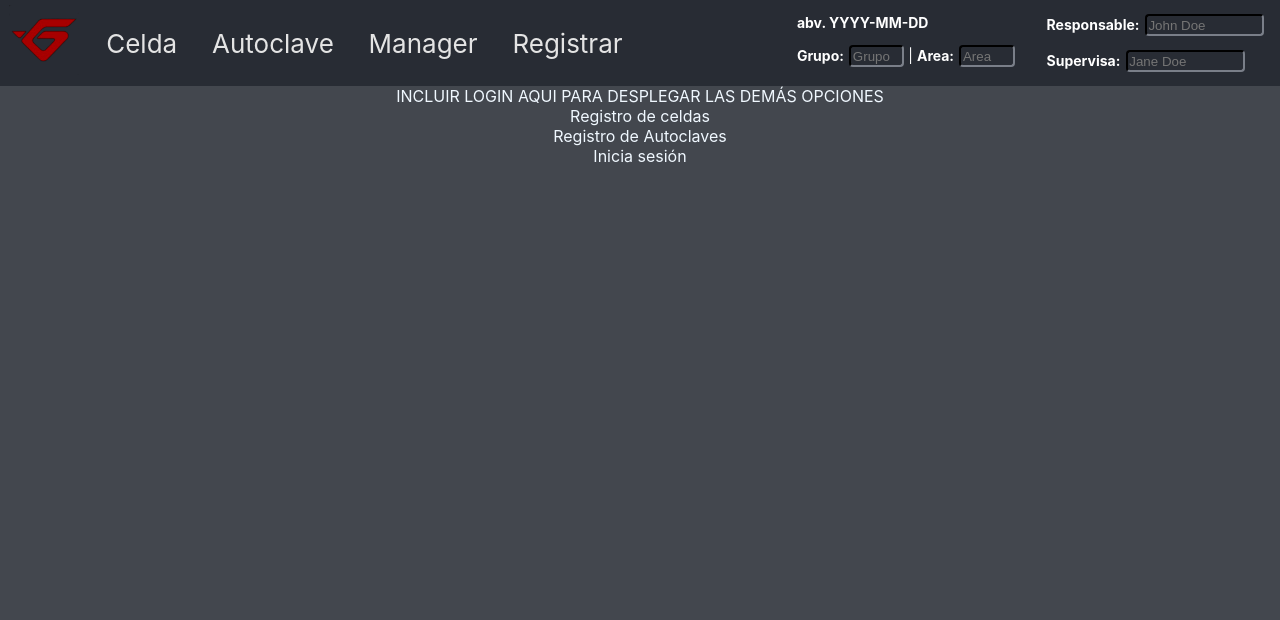
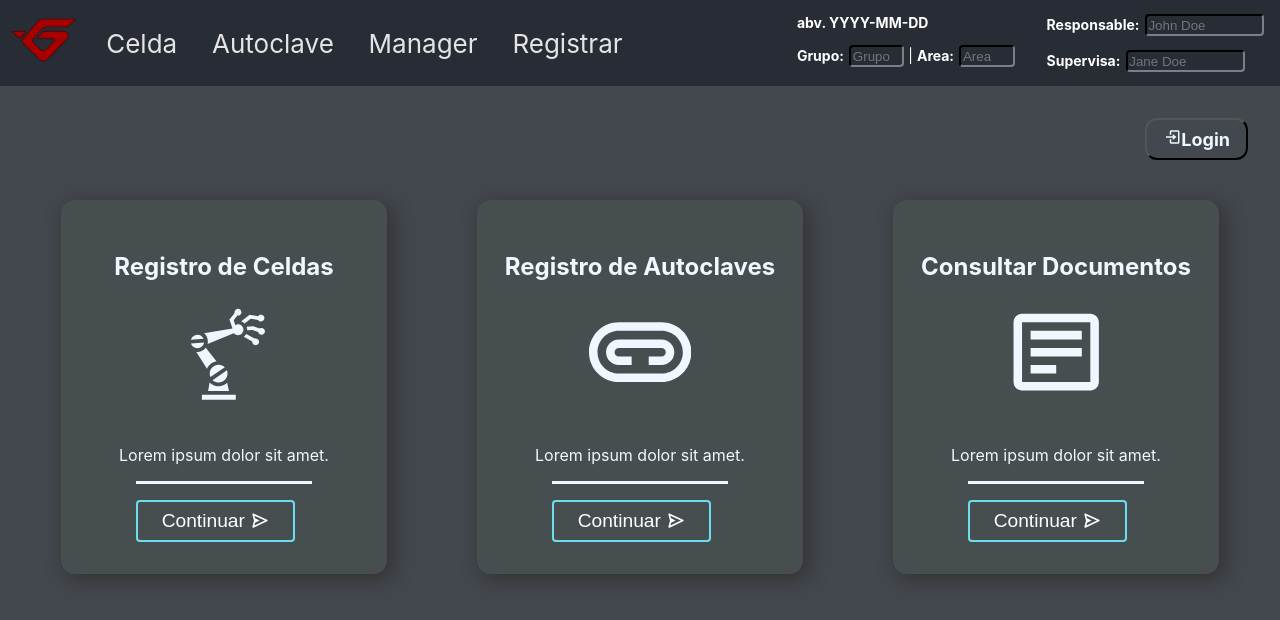
Before and after one commit to i-wolffe/ag-grid-react-test, a React (Create React App) app: page / in a window 1280 px wide. Shown: the top 620 px of the page. Built offline with nearby package versions, Linux system fonts and the light colour scheme.

Commit message:
Added format to Homepage cards

```diff
--- a/package.json
+++ b/package.json
@@ -12,6 +12,7 @@
     "react": "^18.2.0",
     "react-bootstrap": "^2.8.0",
     "react-dom": "^18.2.0",
+    "react-icons": "^4.10.1",
     "react-router-dom": "^6.15.0",
     "react-scripts": "5.0.1",
     "react-select": "^5.7.4",
--- a/public/index.html
+++ b/public/index.html
@@ -5,6 +5,7 @@
     <link rel="icon" href="%PUBLIC_URL%/icon.ico" />
     <meta name="viewport" content="width=device-width, initial-scale=1" />
     <meta name="theme-color" content="#000000" />
+    <meta http-equiv="X-UA-Compatible" content="IE=edge">
     <meta
       name="description"
       content="Web site created using create-react-app"
--- a/src/App.css
+++ b/src/App.css
@@ -1,8 +1,24 @@
+
+:root {
+  --blue: #00F;
+  --bg-l: #43474e;
+  --bg-d: #282c34;
+  --liner: rgba(75, 75, 77, 0.4);
+  --accent: #AAAAAA;
+  --clr: #6bdfee;
+}
+
+a {
+  text-decoration: none !important;
+}
+
 .App {
   text-align: center;
   color: aliceblue;
   background-color: #43474e;
   min-height: 100vh;
+  max-width: 100vw;
+  overflow-x: hidden;
 }
 
 .App-logo {
@@ -64,6 +80,24 @@
 
 /**************************************************/
 
+.d-flex {
+  display: flex;
+  flex-direction: column;
+  flex-wrap: wrap;
+  justify-content: center;
+  align-items: center;
+}
+
+.d-flex-r {
+  display: flex;
+  flex-direction: row;
+  flex-wrap: wrap;
+  justify-content: center;
+  align-items: center;
+}
+
+/**************************************************/
+
 .Content-container {
   min-height: 50vh;
   padding: 1rem;
@@ -111,6 +145,139 @@
   background-color: rgba(200, 200, 200, 0.4);
 }
 
+.Card-container {
+  width: 100%;
+  margin: 1rem;
+  padding: 0.5rem 0rem;
+  justify-content: space-around;
+}
+
+.Login-bar {
+  width: 100%;
+  padding: 1rem;
+  padding-bottom: 0px;
+  margin-top: 0.5rem;
+  justify-content: flex-end;
+}
+.Login-bar > * {
+  margin: 0.5rem 1rem;
+}
+
+.Login-button {
+  border: 2px outset #555555;
+  padding: 0.5rem 1rem;
+  border-radius: 12px;
+  font-size: large;
+  font-weight: 700;
+  outline: none;
+}
+.Login-button:hover {
+  background-color: rgba(200, 200, 200, 0.4);
+  transform: scale(1.05);
+  transition: 0.2s;
+  cursor: pointer;
+}
+.Login-button:active {
+  background-color: rgba(200, 200, 200, 0.2);
+  border: 2px solid rgba(2, 3, 44, 0.945);
+  transition: 0.2s;
+}
+
+/**************************************************/
+
+.Action-card {
+  background-color: #464E4F;
+  min-width: 23vw;
+  padding: 2rem 1rem;
+  margin: 0.5rem 0rem;
+  border-radius: 14px;
+  -webkit-box-shadow: 5px 5px 17px 3px rgba(51,51,51,0.85);
+  -moz-box-shadow: 5px 5px 17px 3px rgba(51,51,51,0.85);
+  box-shadow: 5px 5px 17px 3px rgba(51,51,51,0.85);
+}
+
+.Action-card:hover {
+  transform: scale(1.05);
+  transition: all 200ms linear;
+  -webkit-box-shadow: 2px 2px 15px 8px rgba(51,51,51,0.85);
+  -moz-box-shadow: 2px 2px 15px 8px rgba(51,51,51,0.85);
+  box-shadow: 2px 2px 15px 8px rgba(51,51,51,0.85);
+}
+
+.Card-cta {
+  padding-top: 1rem;
+  border-top: solid;
+  width: 60%;
+  margin: auto;
+}
+
+.Cta-button {
+  cursor: pointer;
+  font-size: larger;
+  font-weight: 200;
+  padding: 0.5rem 1.5rem;
+
+  color: white;
+  background: transparent;
+  border: 2px solid var(--clr);
+  border-radius: 4px;
+  position: relative;
+  display: flex;
+  align-items: center;
+  overflow: hidden;
+  z-index: 1;
+
+  transition: all 300ms linear;
+}
+
+.Cta-button::after {
+  content: '';
+  position: absolute;
+  width: 12rem;
+  height: 12rem;
+  top: 50%;
+  left: 50%;
+  background: var(--clr);
+  border-radius: 50%;
+  opacity: 0;
+  z-index: -1;
+
+  transform: translate(-50%, -50%) scale(0.5);
+  transition: all 300ms linear;
+}
+
+.Cta-button:hover {
+  color: white !important;
+
+  transform: scale(1.05);
+  transition: 300ms;
+}
+
+.Cta-button:hover::after {
+  transform: translate(-50%, -50%) scale(1);
+  opacity: 0.2;
+}
+
+.Card-body {
+  width: 100%;
+  margin: auto;
+  display: flex;
+  flex-wrap: wrap;
+  justify-content: center;
+  flex-direction: column;
+  align-items: center;
+}
+
+.Btn-icon {
+  margin-left: 5px;
+  display: flex;
+}
+
+.my-icon {
+  font-size: 8vw;
+  overflow: hidden;
+}
+
 /**************************************************/
 
 p > span > input {
--- a/src/App.js
+++ b/src/App.js
@@ -66,7 +66,7 @@ function App() {
           <Route path='/cell-board' element={ <CellBoard/> }/>
           <Route path='/auto-board' element={ <AutoBoard/> }/>
           <Route path='/manager' element={ <Manager/> }/>
-          <Route path='/register' element={ <Register/> }/>
+          <Route path='/register/:type?/:method?/:id?' element={ <Register/> }/>
         </Routes>
       </div>
     </Router>
--- a/src/components/ActionCard.jsx
+++ b/src/components/ActionCard.jsx
@@ -1,4 +1,5 @@
 import React from "react";
+import { Link } from "react-router-dom";
 
 export const ActionCard = ({children, ...props}) => {
   return (<div className="Action-card d-flex">
@@ -6,7 +7,7 @@ export const ActionCard = ({children, ...props}) => {
       {/* <h2>{props.title}</h2> */}
       {children[0]}
     </div>
-    <div className="Card-icon">
+    <div className="Card-icon d-flex">
       <span className="my-icon">
         {children[1]}
       </span>
@@ -16,14 +17,16 @@ export const ActionCard = ({children, ...props}) => {
         <p>Lorem ipsum dolor sit amet.</p>
       </div>
       <div className="Card-cta">{/* Call to Action. Bind to parent? */}
-        <button type="button">
-          <span className="Btn-icon">
-            icon
-          </span>
-          <span className="Btn-text">
-            Go!
-          </span>
-        </button>
+        <Link to={props.to}>
+          <button type="button" className="Cta-button">
+            <span className="Btn-text">
+              Continuar
+            </span>
+            <span className="Btn-icon">
+            {children[2]}
+            </span>
+          </button>
+        </Link>
       </div>
     </div>
   </div>);
--- a/src/views/Home.jsx
+++ b/src/views/Home.jsx
@@ -1,17 +1,46 @@
 import React from "react";
+import ActionCard from "../components/ActionCard";
 
-export const Home = () => {
+import { BiLogIn,BiLogOut,BiDetail,BiSend } from 'react-icons/bi'
+import { GiMechanicalArm } from 'react-icons/gi'
+import { CgSmartHomeHeat } from 'react-icons/cg'
+
+export const Home = (props) => {
   return (
     <div className="Content-container">
-      INCLUIR LOGIN AQUI PARA DESPLEGAR LAS DEMÁS OPCIONES
-      <div className="Action-card">
-        Registro de celdas
+      <div className="Login-bar d-flex-r">
+        <span className="Login-button">
+        { props.isLogin
+          ?
+            <span className="Login-icon">
+              <BiLogOut />
+              <span>Logout</span>
+            </span>
+          :
+            <span className="Login-icon">
+              <BiLogIn />
+              <span>Login</span>
+            </span>
+        }
+        </span>
       </div>
-      <div className="Action-card">
-        Registro de Autoclaves
-      </div>
-      <div className="Action-card">
-        Inicia sesión
+
+      <div className="Card-container d-flex-r">
+          <ActionCard to="/register/cell/add">
+            <h2>Registro de Celdas</h2>
+            <GiMechanicalArm />
+            <BiSend />
+          </ActionCard>
+          <ActionCard to="/register/auto/add">
+            <h2>Registro de Autoclaves</h2>
+            <CgSmartHomeHeat />
+            <BiSend />
+          </ActionCard>
+          <ActionCard to="/manager/">
+            <h2>Consultar Documentos</h2>
+            <BiDetail />
+            <BiSend />
+          </ActionCard>
       </div>
     </div>
   );
```
Also changed, not shown: 1 other file (tests, documents, lock files or other folders).
